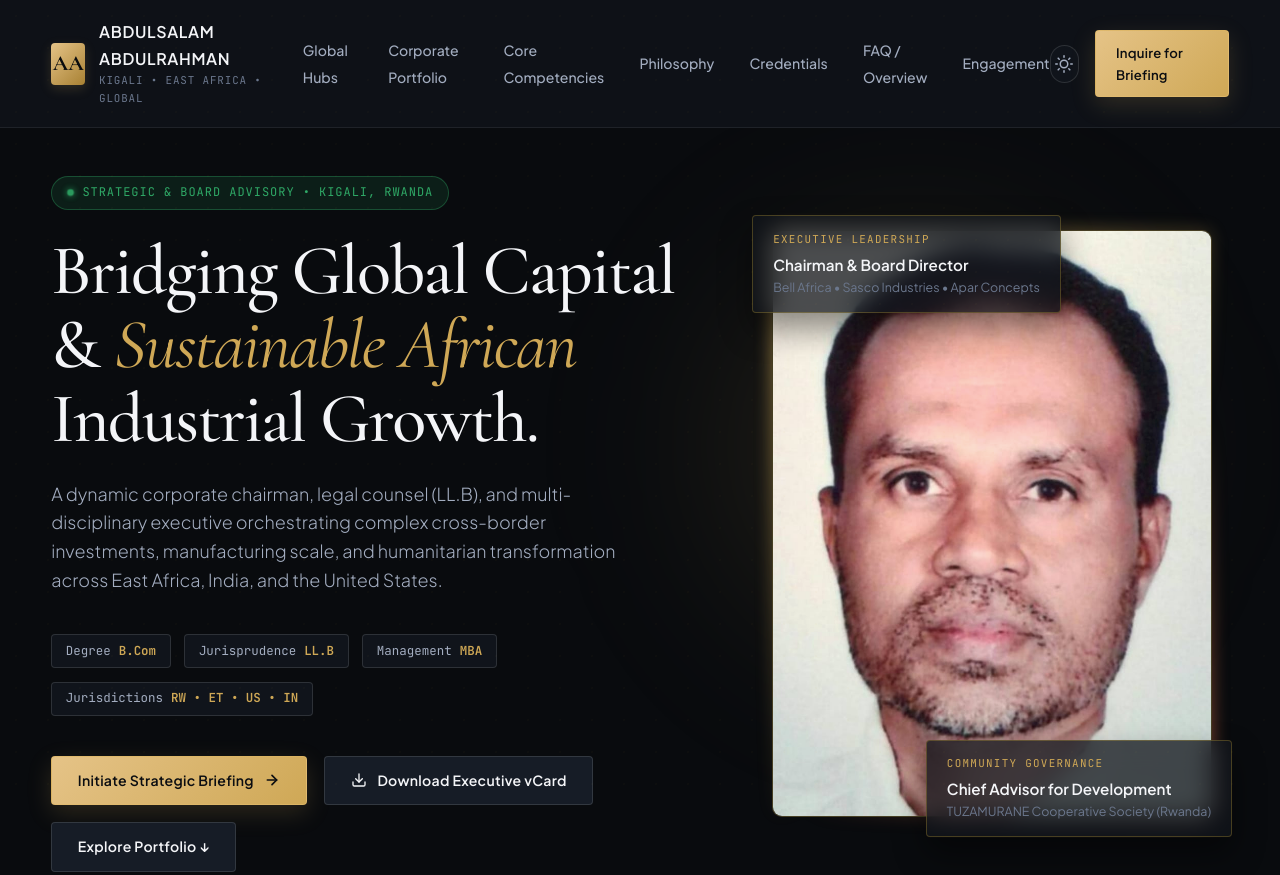
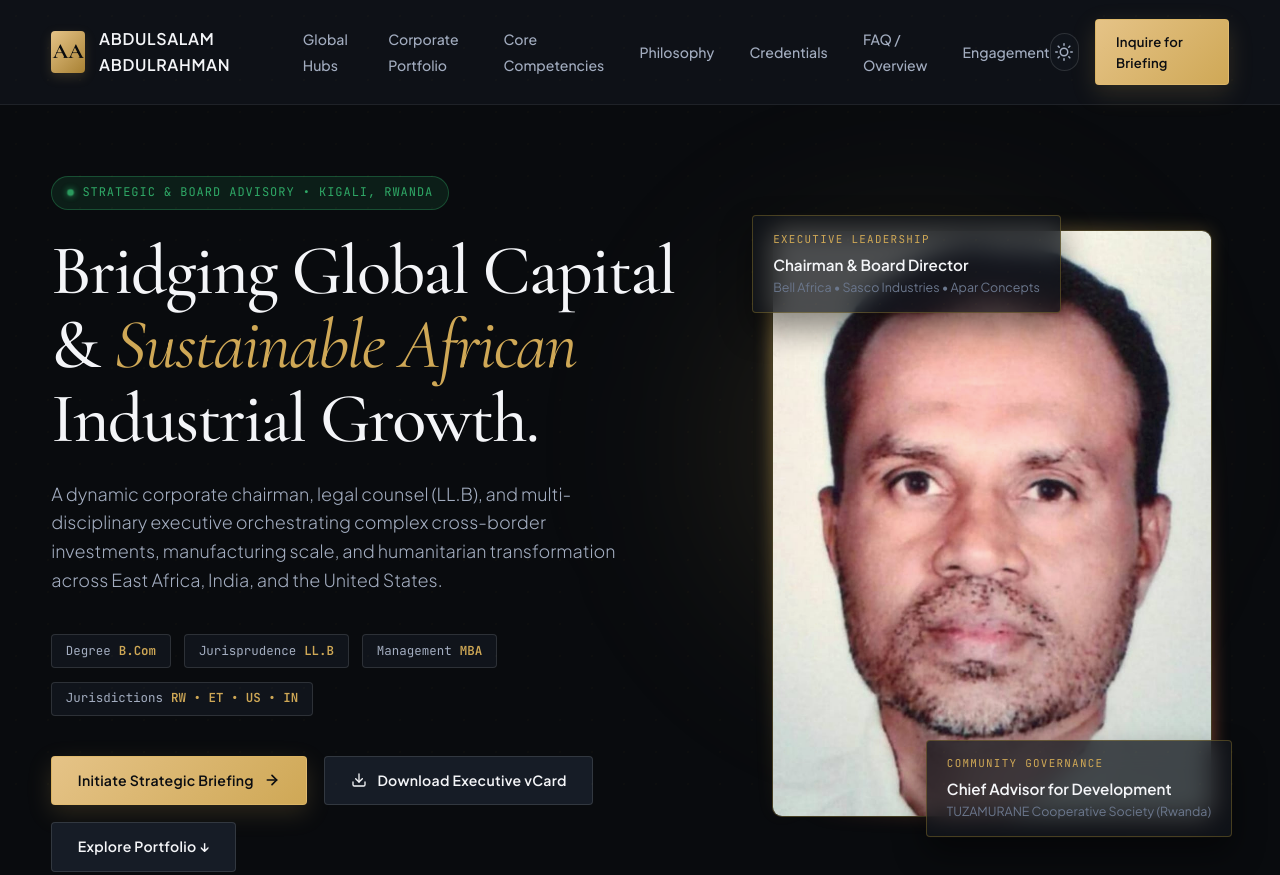
Before and after one commit to yazinbhai/advsalam, a plain HTML site: page index.html in a window 1280 px wide. Shown: the top 875 px of the page. Drawn offline with nearby package versions, Linux system fonts and the light colour scheme.

Commit message:
Remove subtitle tag from header brand mark

```diff
--- a/index.html
+++ b/index.html
@@ -208,7 +208,6 @@
         <div class="monogram">AA</div>
         <div class="brand-text">
           <span class="brand-name">Abdulsalam Abdulrahman</span>
-          <span class="brand-desc">Kigali • East Africa • Global</span>
         </div>
       </a>
 
```
